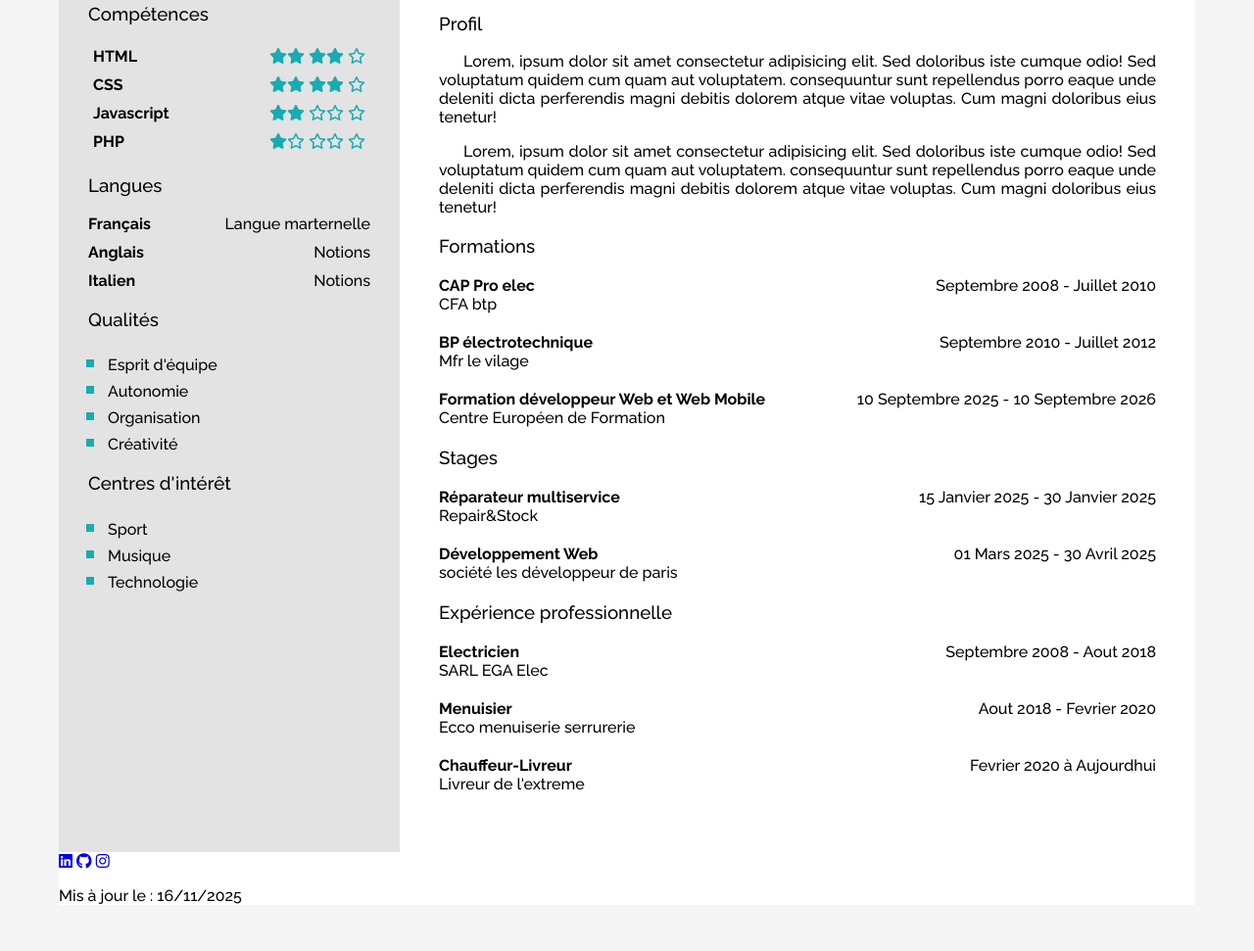
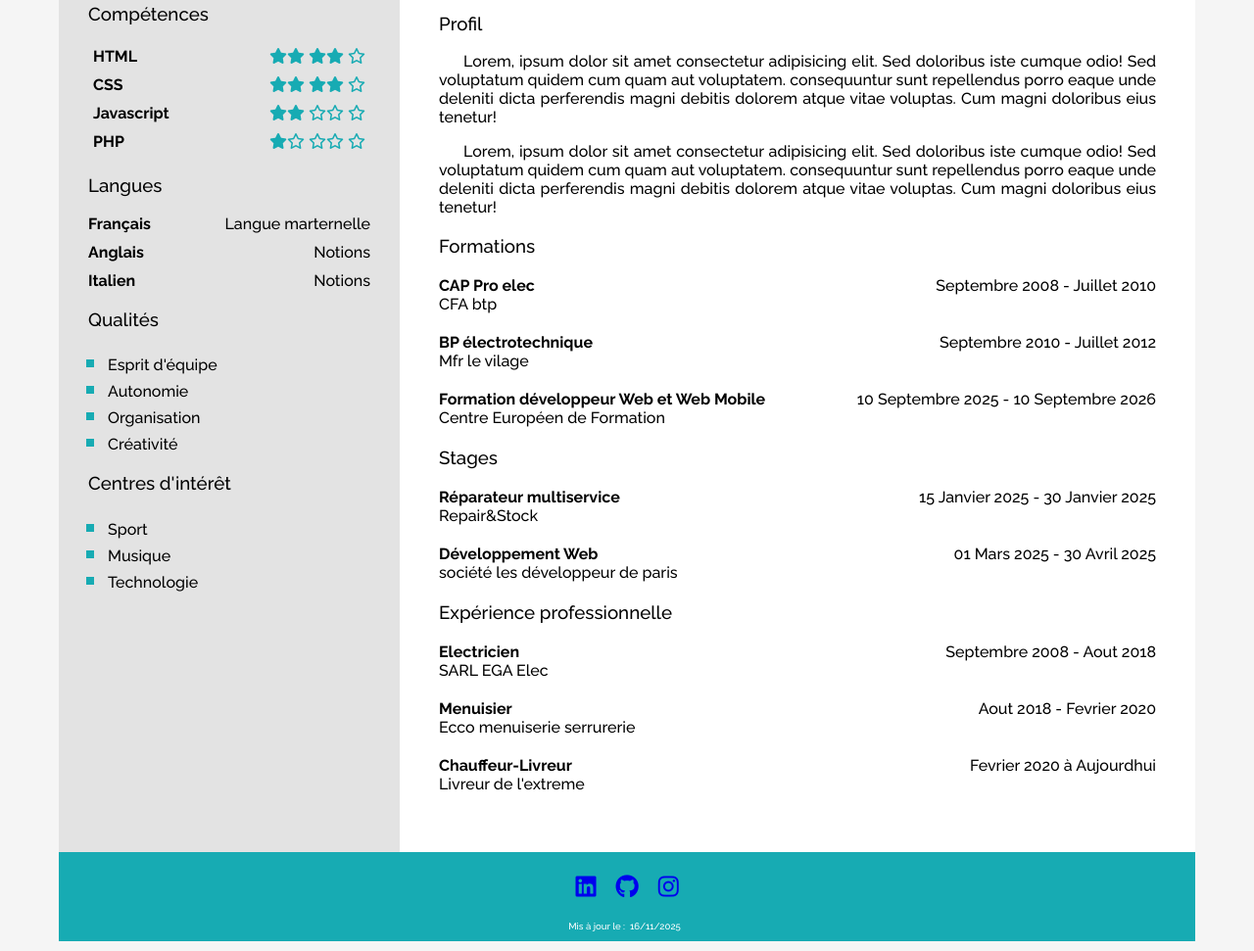
Before and after one commit to kev-aj72/cv-jean-dupont, a plain HTML site: page index.html in a window 1280 px wide. Shown: the part 276-1247 px from the top of the page at 98% size. Before the commit the page ends 1216 px from the top, so only its background shows below. Drawn offline with Linux system fonts and the light colour scheme.

Commit message:
add css footer

```diff
--- a/assets/css/styles.css
+++ b/assets/css/styles.css
@@ -183,3 +183,37 @@ ul{
     font-size: 1.5em;
     color: #17abb3;
 }
+
+/*pied de page*/
+
+footer{
+    color: #ffffff;
+    background-color: #17abb3;
+    text-align: center;
+}
+
+.foot{
+    height: 50px;
+    display: flex;
+    justify-content: center;
+    align-items: center;
+    gap: 20px;
+}
+
+.update{
+    display: flex;
+    justify-content: center;
+    align-items: center;
+    margin-bottom: 10px;
+    font-size: 0.6em;
+}
+
+.update_date{
+    color: #ffffff;
+    margin: 10px 5px;
+    font-size: 1em;
+}
+.foot i{
+    font-size: 1.5em;
+    margin-top: 20px;
+}
--- a/index.html
+++ b/index.html
@@ -167,11 +167,11 @@
 
     <footer>
 
-        <div><a href="https://fr.linkedin.com" target="_blank"><i class="fa-brands fa-linkedin"></i></a>
+        <div class="foot"><a href="https://fr.linkedin.com" target="_blank"><i class="fa-brands fa-linkedin"></i></a>
         <a href="https://github.com" target="_blank"><i class="fa-brands fa-github"></i></a>
         <a href="https://www.instagram.com" target="_blank" ><i class="fa-brands fa-instagram"></i></a></div>
 
-        <p>Mis à jour le : <time class="update_date" datetime="2025-11-16">16/11/2025</time></P>
+        <p class="update">Mis à jour le : <time class="update_date" datetime="2025-11-16">16/11/2025</time></P>
 
     </footer>
     </div>
```
